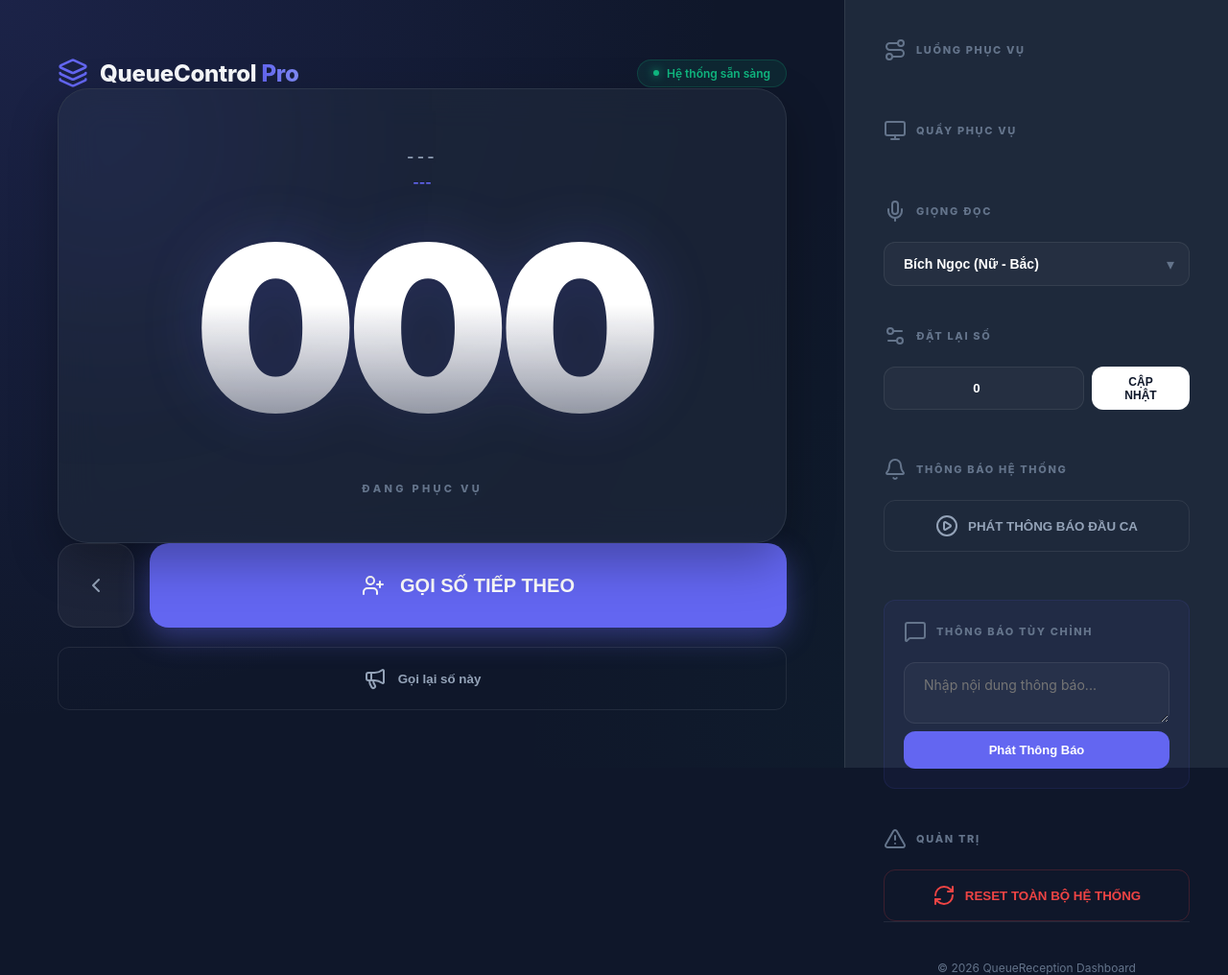
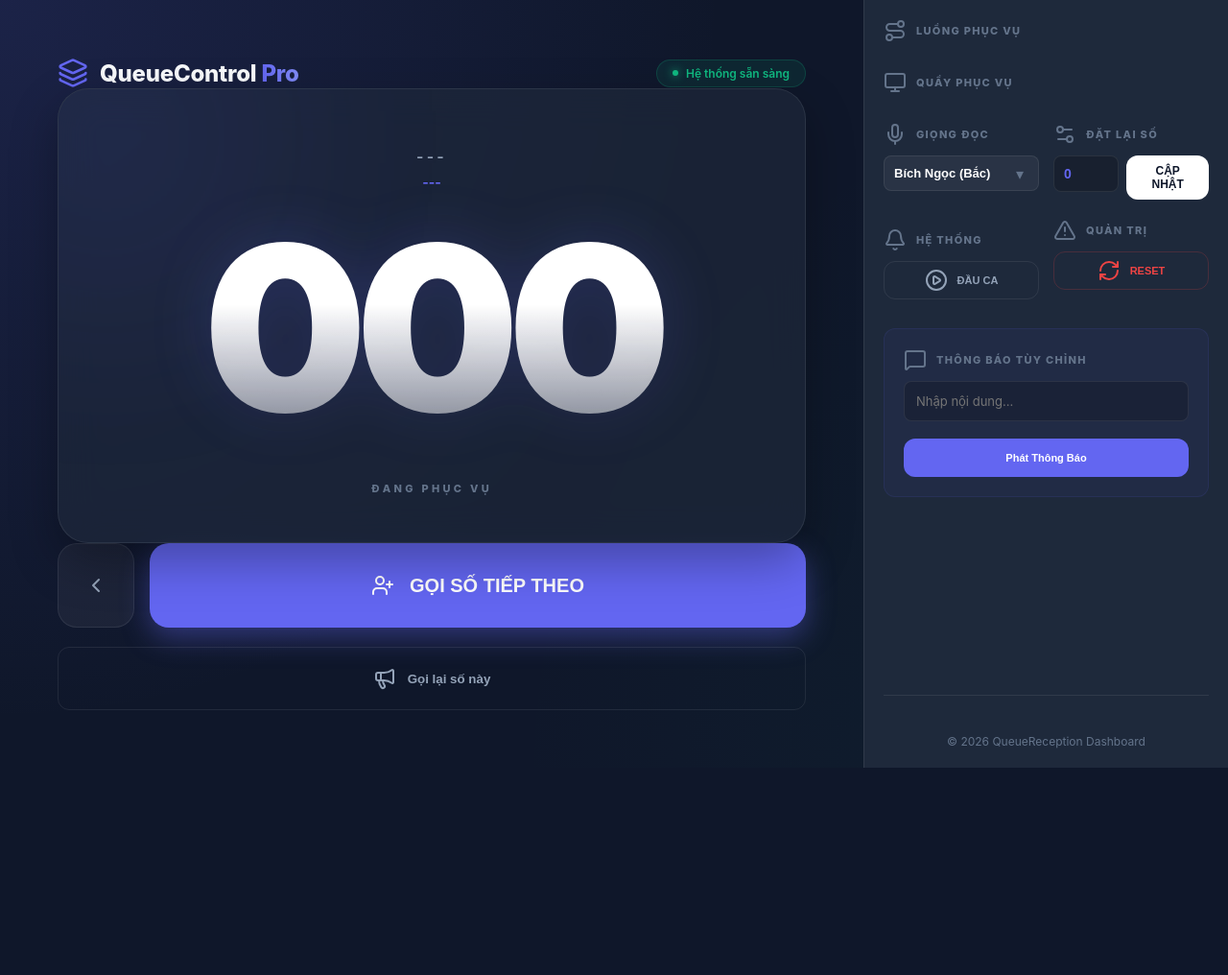
Before and after one commit to tienmed/queue_reception, a website: page public/control.html in a window 1280 px wide. Shown: the whole page at 96% size. After the commit the page ends 800 px from the top, so only its background shows below. Drawn offline with nearby package versions, Linux system fonts and the light colour scheme; no server answers.

Commit message:
chore: optimize sidebar layout and add agent identity tagging

```diff
--- a/app.js
+++ b/app.js
@@ -134,7 +134,7 @@ function readState() {
 let pendingStateWrite = Promise.resolve();
 
 // Ghi trạng thái vào file (xếp hàng async để tránh block event-loop)
-// Ghi trạng thái vào file an toàn (Atomic Write)
+// [Agent: Qwen3] - Atomic Write Mechanism
 function writeState(nextState) {
   ensureStateFile();
   const serializedState = JSON.stringify(nextState, null, 2);
--- a/public/control.html
+++ b/public/control.html
@@ -64,14 +64,15 @@
           <div class="tab-list" id="counterTabs"></div>
         </div>
 
+        <div class="config-row">
           <div class="config-group">
             <h3><i data-lucide="mic"></i> GIỌNG ĐỌC</h3>
             <div class="select-wrapper">
               <select id="voiceSelect">
-              <option value="bich_ngoc">Bích Ngọc (Nữ - Bắc)</option>
-              <option value="pham_tuyen">Phạm Tuyên (Nam - Bắc)</option>
-              <option value="thuc_doan">Thục Đoan (Nữ - Nam)</option>
-              <option value="xuan_vinh">Xuân Vĩnh (Nam - Nam)</option>
+                <option value="bich_ngoc">Bích Ngọc (Bắc)</option>
+                <option value="pham_tuyen">Phạm Tuyên (Bắc)</option>
+                <option value="thuc_doan">Thục Đoan (Nam)</option>
+                <option value="xuan_vinh">Xuân Vĩnh (Nam)</option>
               </select>
             </div>
           </div>
@@ -80,31 +81,35 @@
             <h3><i data-lucide="settings-2"></i> ĐẶT LẠI SỐ</h3>
             <div class="manual-input">
               <input type="number" id="setNumberInput" min="0" value="0" />
-            <button id="setNumberBtn">CẬP NHẬT</button>
+              <button id="setNumberBtn" class="btn-accent-sm">CẬP NHẬT</button>
+            </div>
           </div>
         </div>
 
+        <div class="config-row">
           <div class="config-group system-announce">
-          <h3><i data-lucide="bell"></i> THÔNG BÁO HỆ THỐNG</h3>
-          <button class="btn-secondary btn-full" id="announceStartButton">
+            <h3><i data-lucide="bell"></i> HỆ THỐNG</h3>
+            <button class="btn-secondary btn-full btn-compact" id="announceStartButton">
               <i data-lucide="play-circle"></i>
-            <span>PHÁT THÔNG BÁO ĐẦU CA</span>
+              <span>ĐẦU CA</span>
             </button>
+          </div>
+
+          <div class="config-group danger-zone">
+            <h3><i data-lucide="alert-triangle"></i> QUẢN TRỊ</h3>
+            <button class="btn-secondary btn-full btn-danger btn-compact" id="resetSystemBtn">
+              <i data-lucide="refresh-cw"></i>
+              <span>RESET</span>
+            </button>
+          </div>
         </div>
 
         <div class="config-group custom-announce">
           <h3><i data-lucide="message-square"></i> THÔNG BÁO TÙY CHỈNH</h3>
           <div class="custom-input">
-            <textarea id="customText" rows="2" placeholder="Nhập nội dung thông báo..."></textarea>
-            <button class="btn-custom" id="customAnnounceButton">Phát Thông Báo</button>
+            <textarea id="customText" rows="1" placeholder="Nhập nội dung..."></textarea>
+            <button class="btn-custom btn-compact" id="customAnnounceButton">Phát Thông Báo</button>
           </div>
-        </div>
-        <div class="config-group danger-zone">
-          <h3><i data-lucide="alert-triangle"></i> QUẢN TRỊ</h3>
-          <button class="btn-secondary btn-full btn-danger" id="resetSystemBtn">
-            <i data-lucide="refresh-cw"></i>
-            <span>RESET TOÀN BỘ HỆ THỐNG</span>
-          </button>
         </div>
       </div>
 
--- a/public/control.js
+++ b/public/control.js
@@ -20,6 +20,7 @@ let activeStreamKey = "bhyt";
 let activeCounterKey = "quay1";
 const AUDIO_CACHE_NAME = "queue-audio-v1";
 const AUDIO_CACHE_PREFIX = "/__audio_cache__/";
+/* [Agent: Qwen3-Optimized] - Persistence Cache Engine */
 const AUDIO_CACHE_MAX_ENTRIES = 300;
 const AUDIO_PREFETCH_THROTTLE_MS = 3000;
 const pendingAudioCacheJobs = new Map();
--- a/public/styles.css
+++ b/public/styles.css
@@ -30,6 +30,7 @@
   --radius-md: 12px;
   --radius-sm: 8px;
 
+  /* [Agent: Qwen3-Optimized] - High-End Design System */
   --shadow-premium: 0 20px 50px rgba(0, 0, 0, 0.3);
   --transition-smooth: all 0.5s cubic-bezier(0.23, 1, 0.32, 1);
 }
@@ -302,27 +303,27 @@ body {
    SIDEBAR
    ============================================ */
 .control-sidebar {
-  width: 400px;
+  width: 380px;
   background: var(--sidebar-bg);
   border-left: 1px solid var(--card-border);
   display: flex;
   flex-direction: column;
-  padding: 40px;
+  padding: 20px;
 }
 
 .sidebar-content {
   flex: 1;
   display: flex;
   flex-direction: column;
-  gap: 40px;
+  gap: 20px;
 }
 
 .config-group h3 {
   font-size: 11px;
   font-weight: 800;
   color: var(--text-muted);
-  letter-spacing: 0.15em;
-  margin-bottom: 20px;
+  letter-spacing: 0.12em;
+  margin-bottom: 10px;
   display: flex;
   align-items: center;
   gap: 10px;
@@ -409,29 +410,52 @@ select {
   flex-direction: column;
 }
 
-textarea {
-  width: 100%;
-  padding: 14px 20px;
-  background: rgba(255, 255, 255, 0.03);
-  border: 1px solid var(--card-border);
-  border-radius: var(--radius-md);
-  color: white;
-  font-size: 14px;
-  outline: none;
-  font-family: inherit;
-  resize: vertical;
+/* Row layout for compact sidebar */
+.config-row {
+  display: grid;
+  grid-template-columns: 1fr 1fr;
+  gap: 15px;
 }
 
-input[type="number"] {
-  flex: 1;
-  background: rgba(255, 255, 255, 0.03);
+.select-wrapper select {
+  width: 100%;
+  padding: 10px;
+  background: rgba(255, 255, 255, 0.05);
   border: 1px solid var(--card-border);
-  border-radius: var(--radius-md);
-  padding: 14px;
   color: white;
-  outline: none;
+  border-radius: var(--radius-sm);
+  font-size: 13px;
+}
+
+.manual-input input {
+  width: 100%;
+  padding: 10px;
+  background: rgba(0, 0, 0, 0.2);
+  border: 1px solid var(--card-border);
+  color: var(--accent);
+  border-radius: var(--radius-sm);
   font-weight: 700;
-  text-align: center;
+  font-size: 14px;
+  margin-bottom: 8px;
+}
+
+.manual-input button {
+  width: 100%;
+  padding: 8px;
+  font-size: 11px;
+}
+
+.custom-input textarea {
+  width: 100%;
+  background: rgba(0, 0, 0, 0.2);
+  border: 1px solid var(--card-border);
+  border-radius: var(--radius-sm);
+  color: white;
+  padding: 12px;
+  font-family: inherit;
+  font-size: 13px;
+  resize: none;
+  margin-bottom: 10px;
 }
 
 #setNumberBtn {
@@ -633,6 +657,23 @@ button:disabled {
   background: white;
   border-radius: var(--radius-xl);
   box-shadow: 0 10px 30px rgba(0, 0, 0, 0.05);
+}
+
+.btn-compact {
+  padding: 10px 15px !important;
+  font-size: 11px !important;
+  height: 40px;
+}
+
+.btn-accent-sm {
+  background: var(--accent);
+  color: white;
+  border: none;
+  border-radius: var(--radius-sm);
+  font-weight: 800;
+  cursor: pointer;
+  transition: var(--transition-smooth);
+}
   animation: slideUpFade 0.8s cubic-bezier(0.23, 1, 0.32, 1);
   position: relative;
   overflow: hidden;
```
Lines whose indentation alone changed are shown as unchanged.
